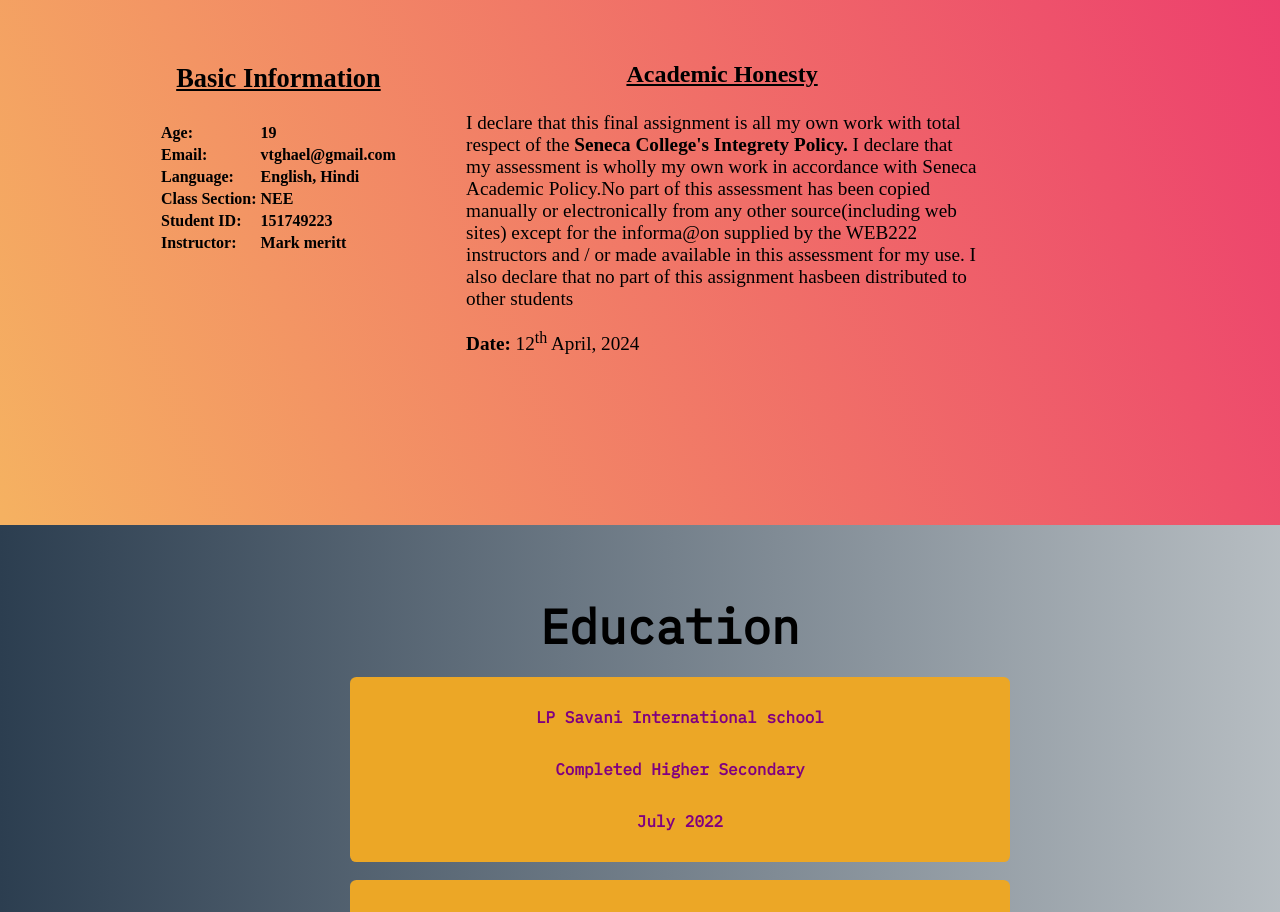
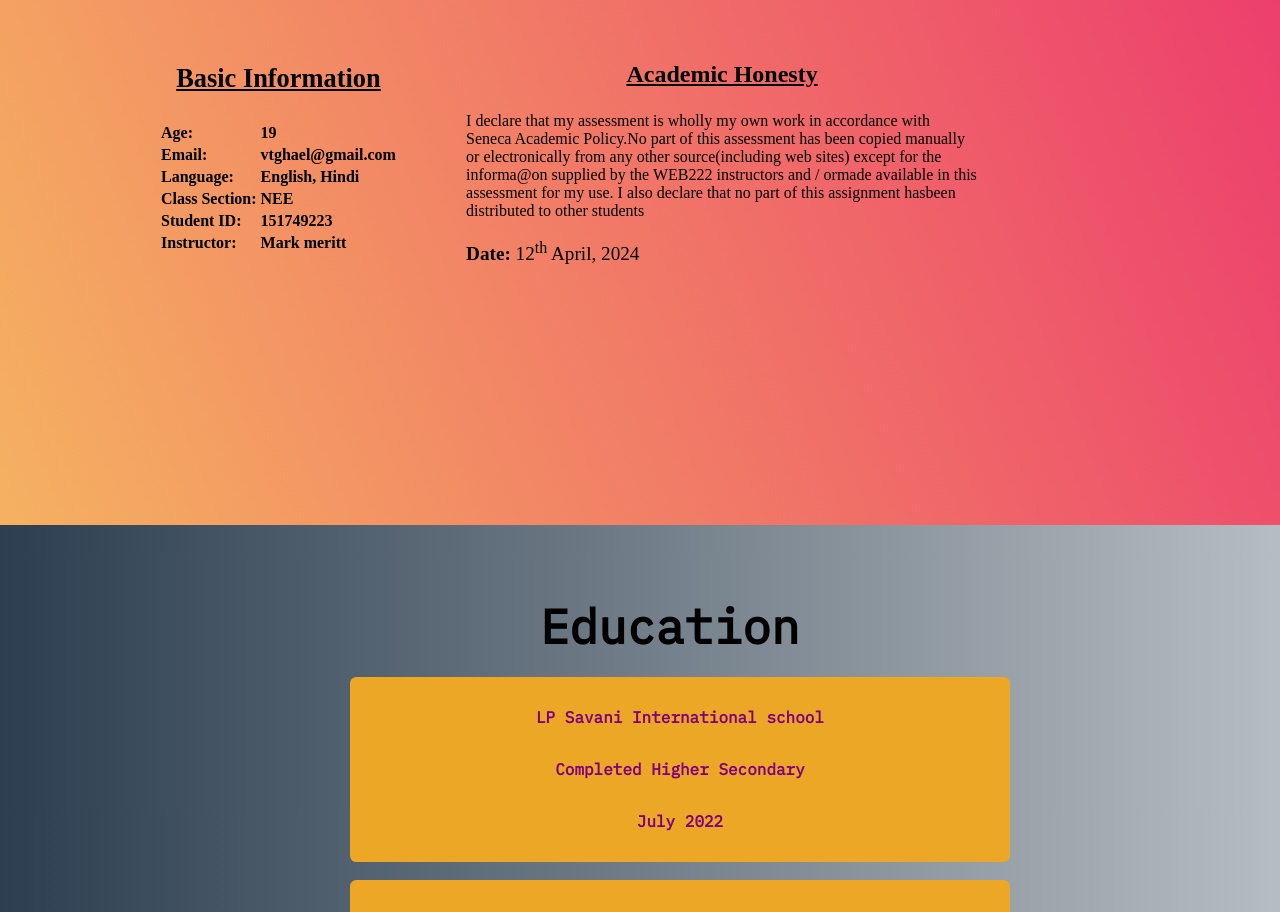
Before and after one commit to Gvatsal1802/WEB222, a plain HTML site: page index.html in a window 1280 px wide. Shown: the part 970-1882 px from the top of the page. Drawn offline with Linux system fonts and the light colour scheme; a web font is replaced by a local one.

Commit message:
Update index.html

```diff
--- a/index.html
+++ b/index.html
@@ -73,8 +73,7 @@ Email: vtghael@myseneca.ca -->
 
                     <h3>Academic Honesty</h3>
                 <p class="academicHonesty">
-                    I declare that this final assignment is all my own work with total respect of the <span class="bold">Seneca College's Integrety Policy.</span>
-                    I declare that my assessment is wholly my own work in accordance with Seneca Academic Policy.No part of this assessment has been copied manually or electronically from any other source(including web sites) except for the informa@on supplied by the WEB222 instructors and / or made available in this assessment for my use. I also declare that no part of this assignment hasbeen distributed to other students</p>
+                    <p>I declare that my assessment is wholly my own work in accordance with Seneca Academic Policy.No part of this assessment has been copied manually or electronically from any other source(including web sites) except for the informa@on supplied by the WEB222 instructors and / ormade available in this assessment for my use. I also declare that no part of this assignment hasbeen distributed to other students</p>
                 <p class="Date"><span class="bold">Date:</span> 12<sup>th</sup> April, 2024</p>
                 </div>
             </section>
```
